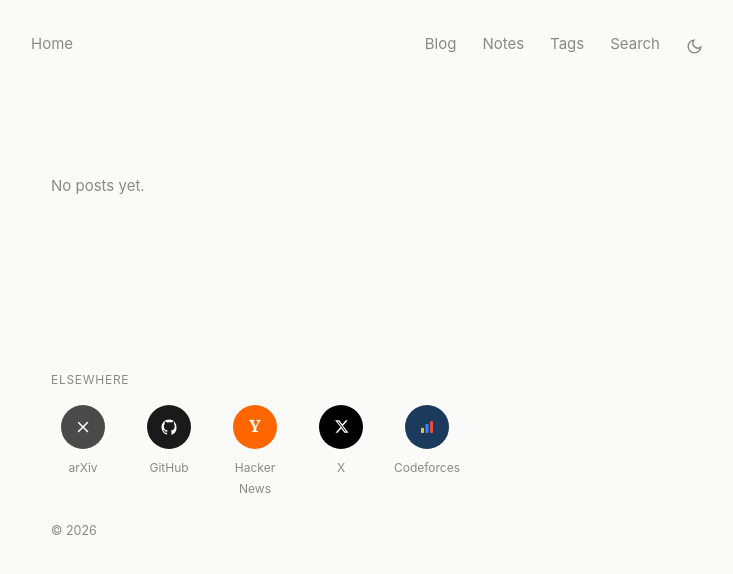
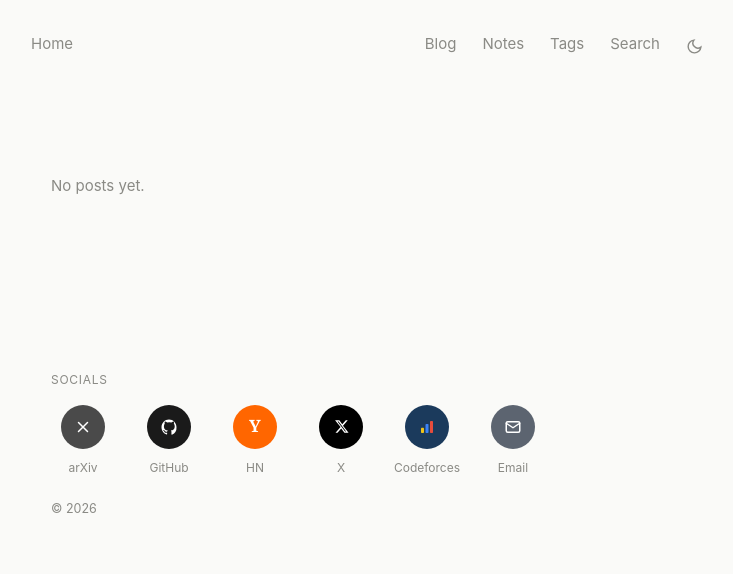
Before and after one commit to hvardhann/hvardhann.github.io, a Jekyll site: the page built from index.html, in a window 1280 px wide. Shown: the top 574 px of the page, without its empty margins (273-1006 px from the left). Built offline with Jekyll 4.4.1, drawn with Linux system fonts in a browser that asks for light colours.

Commit message:
Update default.html

```diff
--- a/_layouts/default.html
+++ b/_layouts/default.html
@@ -34,7 +34,7 @@
 </main>
 
 <footer>
-  <span class="socials-heading">Elsewhere</span>
+  <span class="socials-heading">Socials</span>
   <div class="socials">
     <a class="social-badge" href="https://arxiv.org/a/Vardhan742" target="_blank" rel="noopener">
       <span class="badge-icon" style="background:#4A4A4A;">
@@ -52,7 +52,7 @@
       <span class="badge-icon" style="background:#FF6600;">
         <span class="badge-letter">Y</span>
       </span>
-      <span>Hacker News</span>
+      <span>HN</span>
     </a>
     <a class="social-badge" href="https://x.com/Vardhan742" target="_blank" rel="noopener">
       <span class="badge-icon" style="background:#000;">
@@ -65,6 +65,12 @@
         <svg viewBox="0 0 24 24" width="18" height="18"><rect x="4" y="13" width="4" height="7" rx="1" fill="#F0C419"/><rect x="10" y="8" width="4" height="12" rx="1" fill="#3B82F6"/><rect x="16" y="4" width="4" height="16" rx="1" fill="#E74C3C"/></svg>
       </span>
       <span>Codeforces</span>
+    </a>
+    <a class="social-badge" href="mailto:0xhvdn@gmail.com">
+      <span class="badge-icon" style="background:#5C6470;">
+        <svg viewBox="0 0 24 24" width="18" height="18" fill="none" stroke="#fff" stroke-width="2" stroke-linecap="round" stroke-linejoin="round"><rect x="3" y="5" width="18" height="14" rx="2"/><path d="m3 7 9 6 9-6"/></svg>
+      </span>
+      <span>Email</span>
     </a>
   </div>
   <span class="copyright">&copy; {{ site.time | date: '%Y' }}</span>
```
